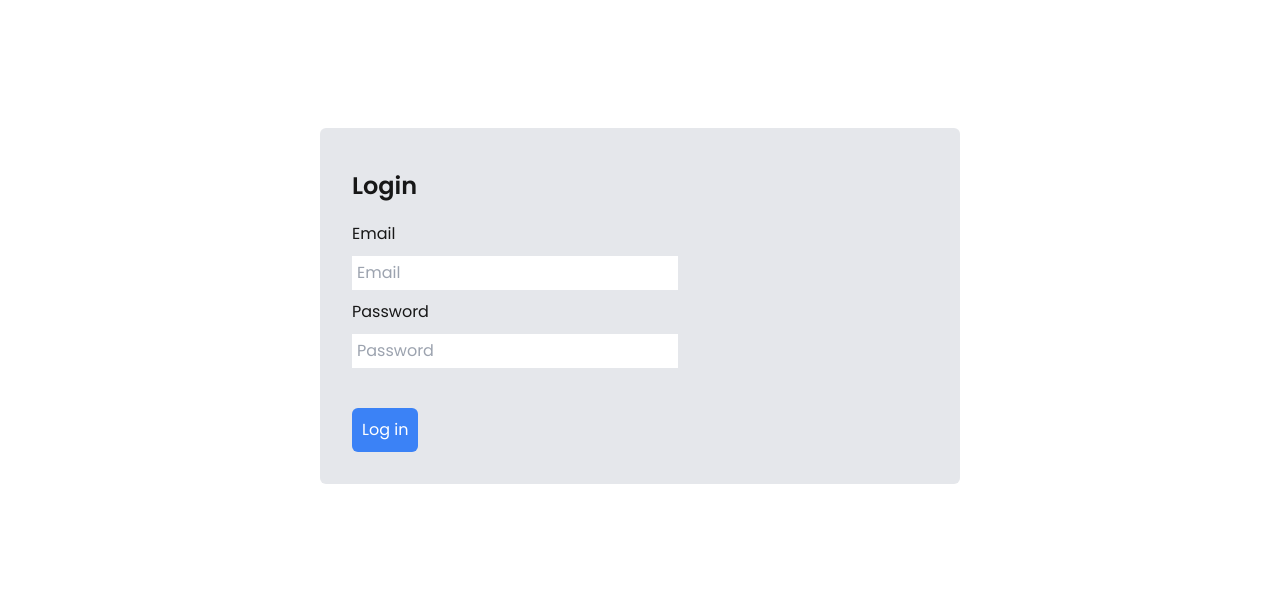
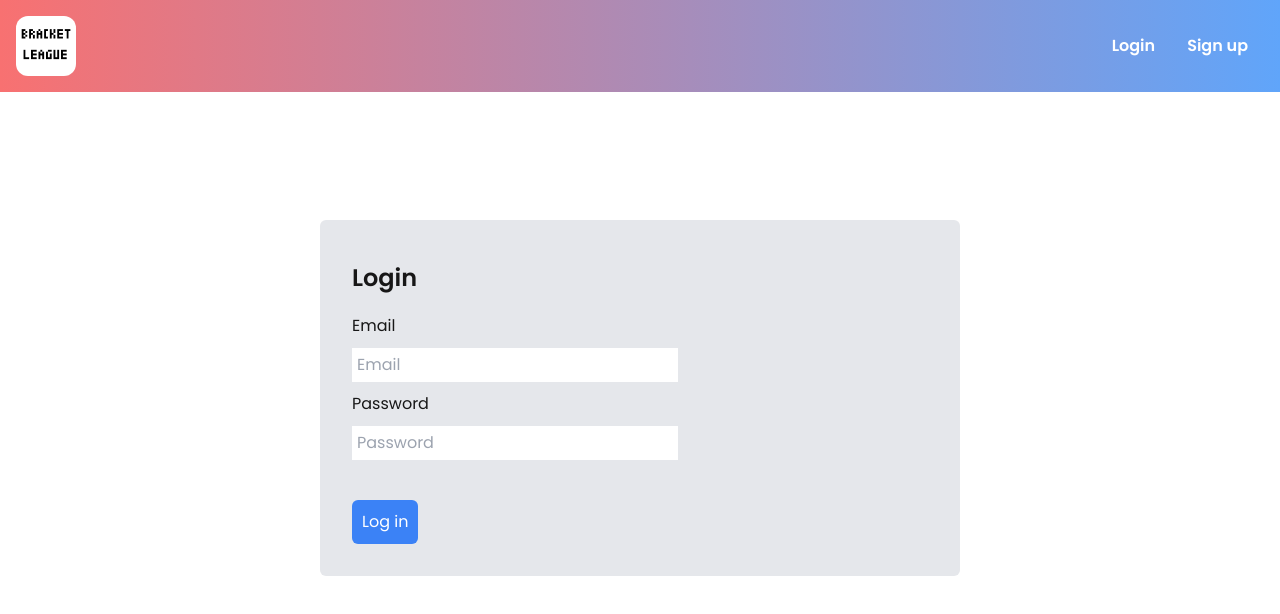
Before and after one commit to CarsonJennings/bracket-league, a Next.js app: page /login in a window 1280 px wide. Shown: the top 614 px of the page. Built offline with nearby package versions, Linux system fonts and the light colour scheme; no server answers.

Commit message:
Added the navbar with the link to landing page and links to signup and login pages to the top of the sign up and login pages

```diff
--- a/app/login/page.tsx
+++ b/app/login/page.tsx
@@ -1,8 +1,10 @@
 import Login from "@/app/ui/login/login"
+import LandingNavbar from "@/app/ui/landing-navbar";
 
 export default function Page() {
     return (
         <main className="flex flex-col items-center min-h-lvh">
+            <LandingNavbar />
             <Login />
         </main>
     );
--- a/app/sign-up/page.tsx
+++ b/app/sign-up/page.tsx
@@ -1,8 +1,10 @@
 import SignUp from "@/app/ui/sign-up/sign-up";
+import LandingNavbar from "@/app/ui/landing-navbar";
 
 export default function Page() {
     return (
         <main className="flex flex-col items-center min-h-lvh">
+            <LandingNavbar />
             <SignUp />
         </main>
     );
```
